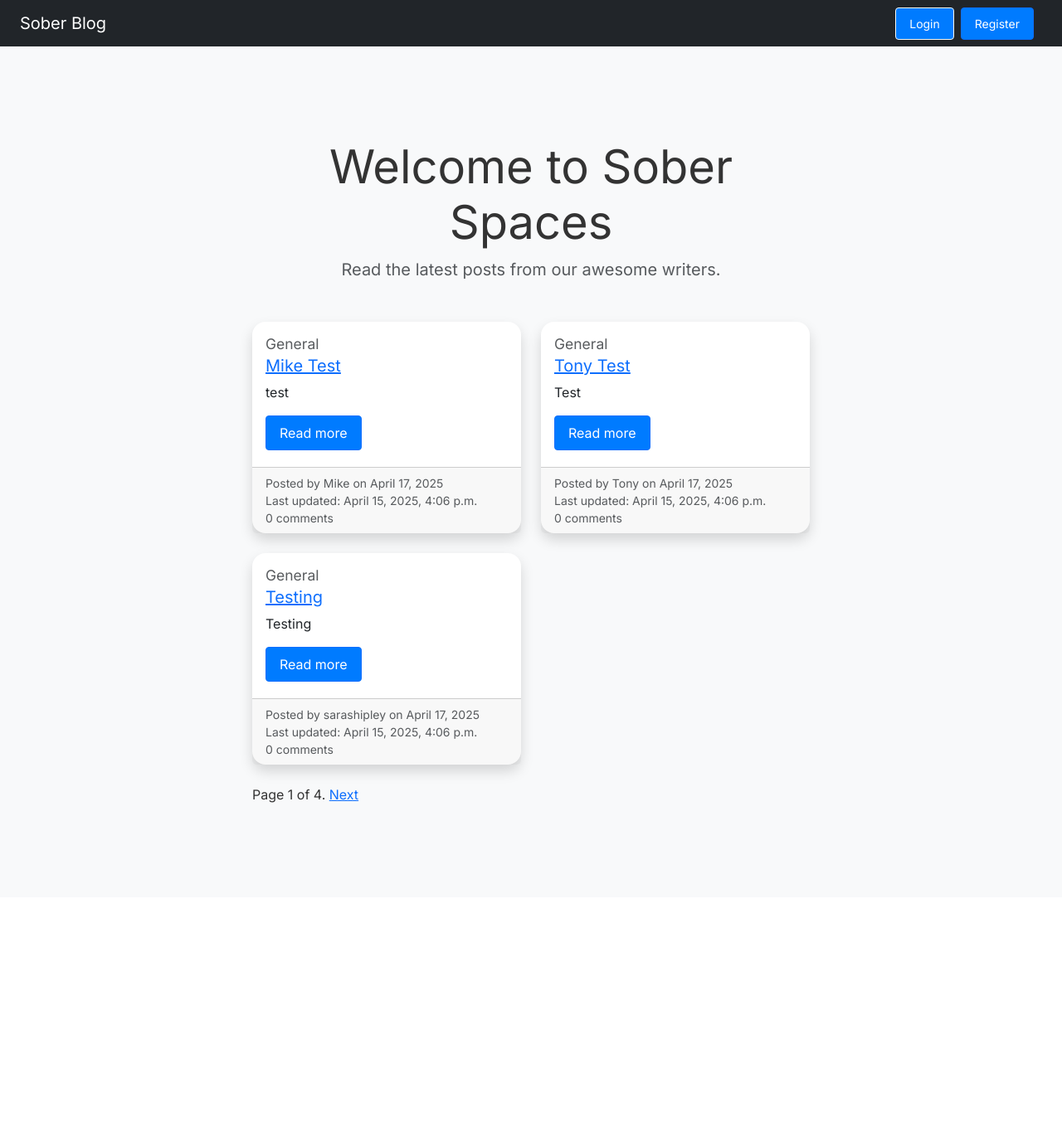
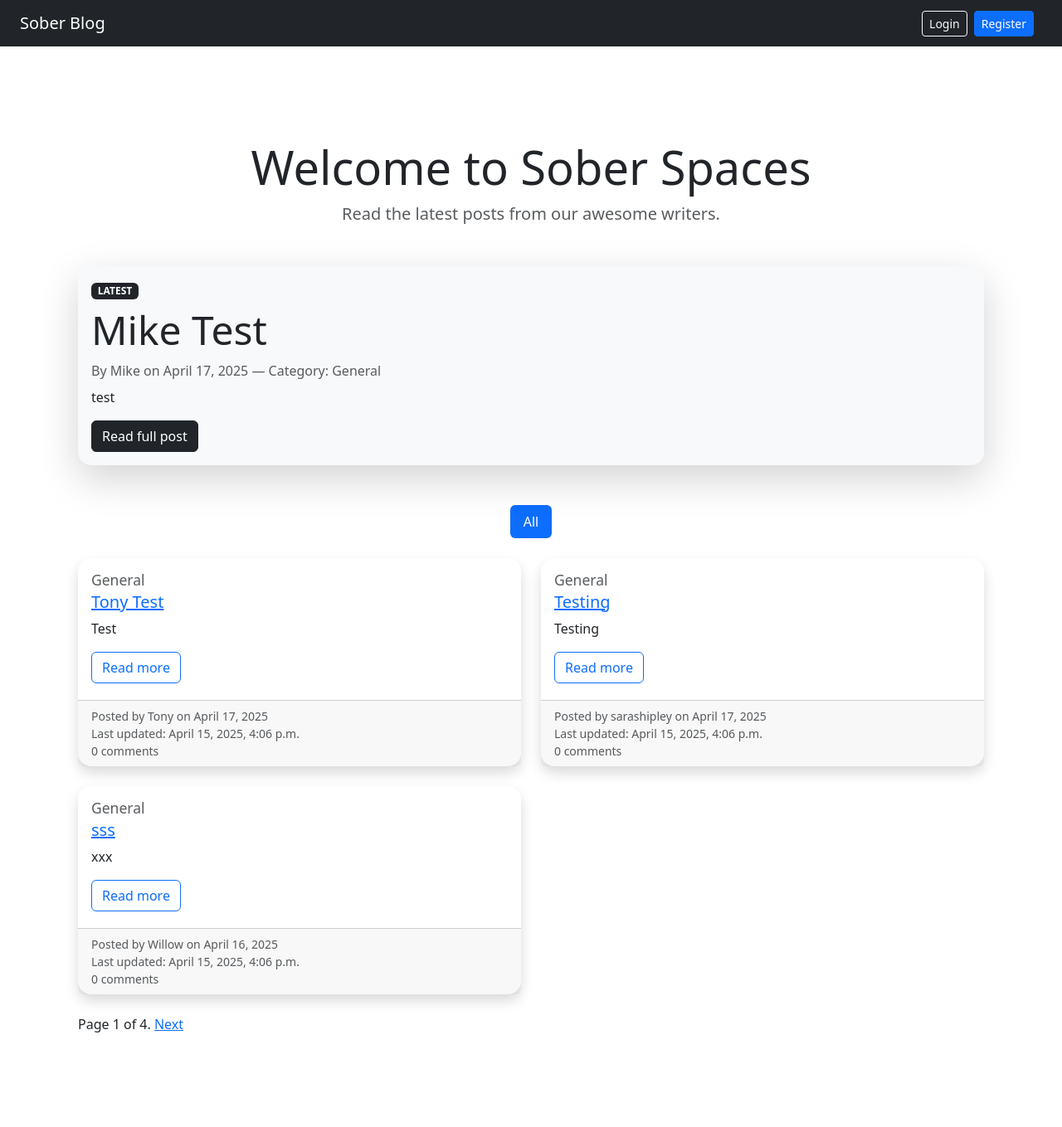
Before and after one commit to shipleyux/ms3, a Django app: page / in a window 1280 px wide. Shown: the whole page at 83% size. Before the commit the page ends 968 px from the top, so only its background shows below. Run offline with Django 4.2, Linux system fonts and the light colour scheme; data comes from the database, SQL or seed files in the repository; data that the repository does not hold is empty.

Commit message:
fix css bug and add latest post feature.

```diff
--- a/blog/templates/blog/base.html
+++ b/blog/templates/blog/base.html
@@ -3,10 +3,10 @@
 <head>
   <title>{% block title %}Sober Blog{% endblock %}</title>
   {% load static %}
+  <link rel="stylesheet" href="{% static 'css/style.css' %}">
   <!-- Bootstrap 5.3 CDN -->
 <link href="https://cdn.jsdelivr.net/npm/bootstrap@5.3.3/dist/css/bootstrap.min.css" rel="stylesheet">
-  <link rel="stylesheet" href="{% static 'css/style.css' %}">
-<link href="https://fonts.googleapis.com/css2?family=Inter:wght@400;600&display=swap" rel="stylesheet">
+
 
 
 </head>
--- a/blog/templates/blog/post_list.html
+++ b/blog/templates/blog/post_list.html
@@ -7,6 +7,42 @@
     <p class="lead text-muted">Read the latest posts from our awesome writers.</p>
 
 
+  </div>
+
+  {% if featured_post %}
+  <div class="mb-5">
+    <div class="card border-0 shadow-lg rounded-4 bg-light">
+      {% if featured_post.image %}
+        <img src="{{ featured_post.image.url }}" class="card-img-top rounded-top" alt="{{ featured_post.title }}">
+      {% endif %}
+      <div class="card-body">
+        <span class="badge bg-dark text-uppercase mb-2">Latest</span>
+
+        <h2 class="card-title display-5">{{ featured_post.title }}</h2>
+        <p class="text-muted mb-2">
+          By {{ featured_post.author.username }} on {{ featured_post.created_at|date:"F j, Y" }} —
+          Category: {{ featured_post.category.name|default:"General" }}
+        </p>
+        <p class="card-text">{{ featured_post.content|truncatewords:50 }}</p>
+        <a href="{% url 'post_detail' featured_post.pk %}" class="btn btn-dark">Read full post</a>
+      </div>
+    </div>
+  </div>
+{% endif %}
+
+
+  <div class="mb-4">
+    <nav class="nav nav-pills justify-content-center flex-wrap gap-2">
+      <a class="nav-link {% if not active_category %}active{% endif %}" href="{% url 'post_list' %}">
+        All
+      </a>
+      {% for category in categories %}
+        <a class="nav-link {% if active_category and active_category.id == category.id %}active{% endif %}"
+           href="{% url 'posts_by_category' category.id %}">
+          {{ category.name }}
+        </a>
+      {% endfor %}
+    </nav>
   </div>
 
   <div class="row">
--- a/blog/urls.py
+++ b/blog/urls.py
@@ -17,4 +17,6 @@ urlpatterns = [
     path('post/<int:pk>/edit/', views.post_edit, name='post_edit'),
     path('post/<int:pk>/delete/', views.post_delete, name='post_delete'),
     path('register/', views.register, name='register'),
+    path('category/<int:category_id>/', views.posts_by_category, name='posts_by_category'),
+
 ]
--- a/blog/views.py
+++ b/blog/views.py
@@ -9,14 +9,43 @@ from django.contrib.auth.decorators import login_required
 from django.http import HttpResponseForbidden
 from .models import Post
 from .forms import PostForm, CommentForm, RegisterForm
+from .models import Post, Category
+
+def posts_by_category(request, category_id):
+    category = Category.objects.get(id=category_id)
+    posts = Post.objects.filter(category=category).order_by('-created_at')
+    categories = Category.objects.all()
+    paginator = Paginator(posts, 4)
+    page_number = request.GET.get('page')
+    posts = paginator.get_page(page_number)
+
+    return render(request, 'blog/post_list.html', {
+        'posts': posts,
+        'categories': categories,
+        'active_category': None
+    })
+
+
 
 def post_list(request):
-    post_list = Post.objects.all().order_by('-created_at')
-    paginator = Paginator(post_list, 3)  # 3 posts per page
+    all_posts = Post.objects.all().order_by('-created_at')
+    categories = Category.objects.all()
+
+    # Split into featured + others
+    featured_post = all_posts.first()
+    post_list = all_posts[1:]  # everything except the first
+
+    paginator = Paginator(post_list, 3)  # Or 4, your choice
     page_number = request.GET.get('page', 1)
     posts = paginator.get_page(page_number)
 
-    return render(request, 'blog/post_list.html', {'posts': posts})
+    return render(request, 'blog/post_list.html', {
+        'featured_post': featured_post,
+        'posts': posts,
+        'categories': categories,
+        'active_category': None
+    })
+
 
 def post_detail(request, pk):
     post = get_object_or_404(Post, pk=pk)
--- a/static/css/style.css
+++ b/static/css/style.css
@@ -1,10 +1,19 @@
 body {
-    font-family: 'Inter', sans-serif;
-    margin: 0;
-    padding: 0;
-    background-color: #f8f9fa;
-    color: #333;
-  }
+  background-color: white;
+  color: #000000;
+  font-family: 'Inter', sans-serif;
+}
+
+.btn-dark {
+  background-color: #000000;
+  border: none;
+  color: #ffffff;
+}
+
+.btn-dark:hover {
+  background-color: #222222;
+}
+
 
   .container {
     max-width: 800px;
```
